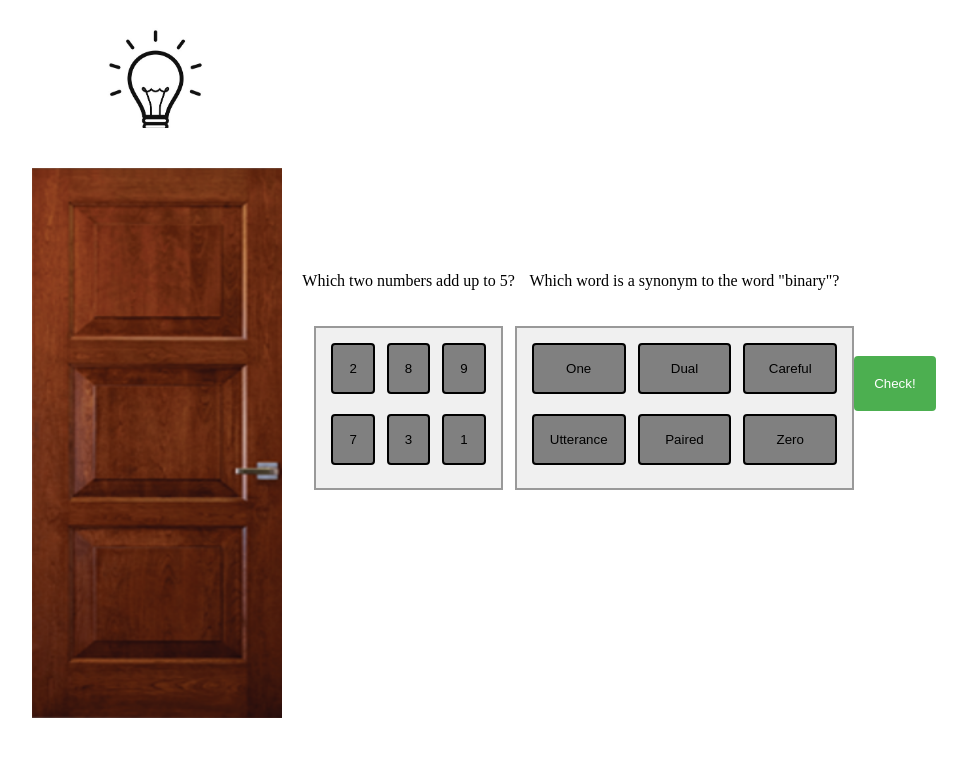
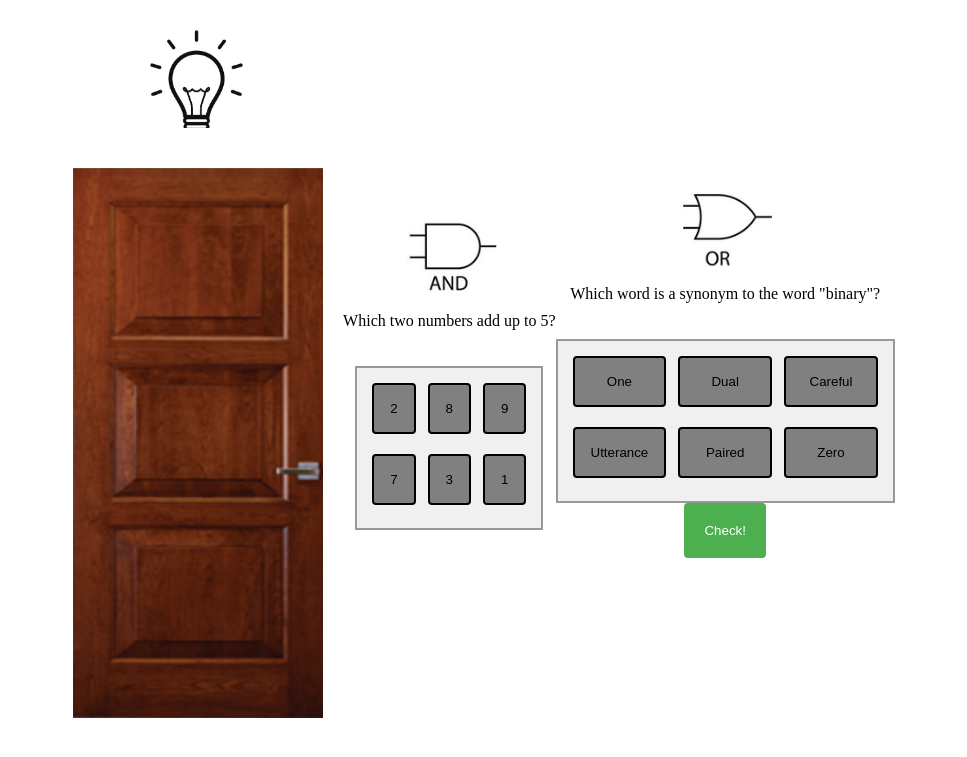
Before and after one commit to samhita-l/warmup2, a Jekyll site: the page project/logicGates.html, which Jekyll copies as it is, in a window 1280 px wide. Shown: the top 757 px of the page, without its empty margins (166-1133 px from the left). Built offline with Jekyll 4.4.1, drawn with Linux system fonts in a browser that asks for light colours.

Commit message:
And or images

```diff
--- a/project/logicGates.html
+++ b/project/logicGates.html
@@ -123,6 +123,7 @@
             <img src="door1.png" id="door1">
         </div>
         <div class="text-buttons"">
+        <img src="and.png">
         <p>Which two numbers add up to 5?</p>
         <div class="button-container">
           <button class="my-button" id="b1" onclick="toggle1Value(this);">2</button>
@@ -134,6 +135,7 @@
         </div>
         </div>
         <div class="text-buttons">
+        <img src="or.png">
         <p>Which word is a synonym to the word "binary"?</p>
         <div class="button-container">
           <button class="my-button" id="b7" onclick="toggle7Value(this);">One</button>
@@ -143,10 +145,8 @@
           <button class="my-button" id="b11" onclick="toggle11Value(this);">Paired</button>
           <button class="my-button" id="b12" onclick="toggle12Value(this);">Zero</button>
         </div>
+        <button id="check" onclick="checkAnswer()">Check!</button>
         </div>
-      <div class="check">
-      <button id="check" onclick="checkAnswer()">Check!</button>
-    </div>
     </div>
   <script>
 
```
